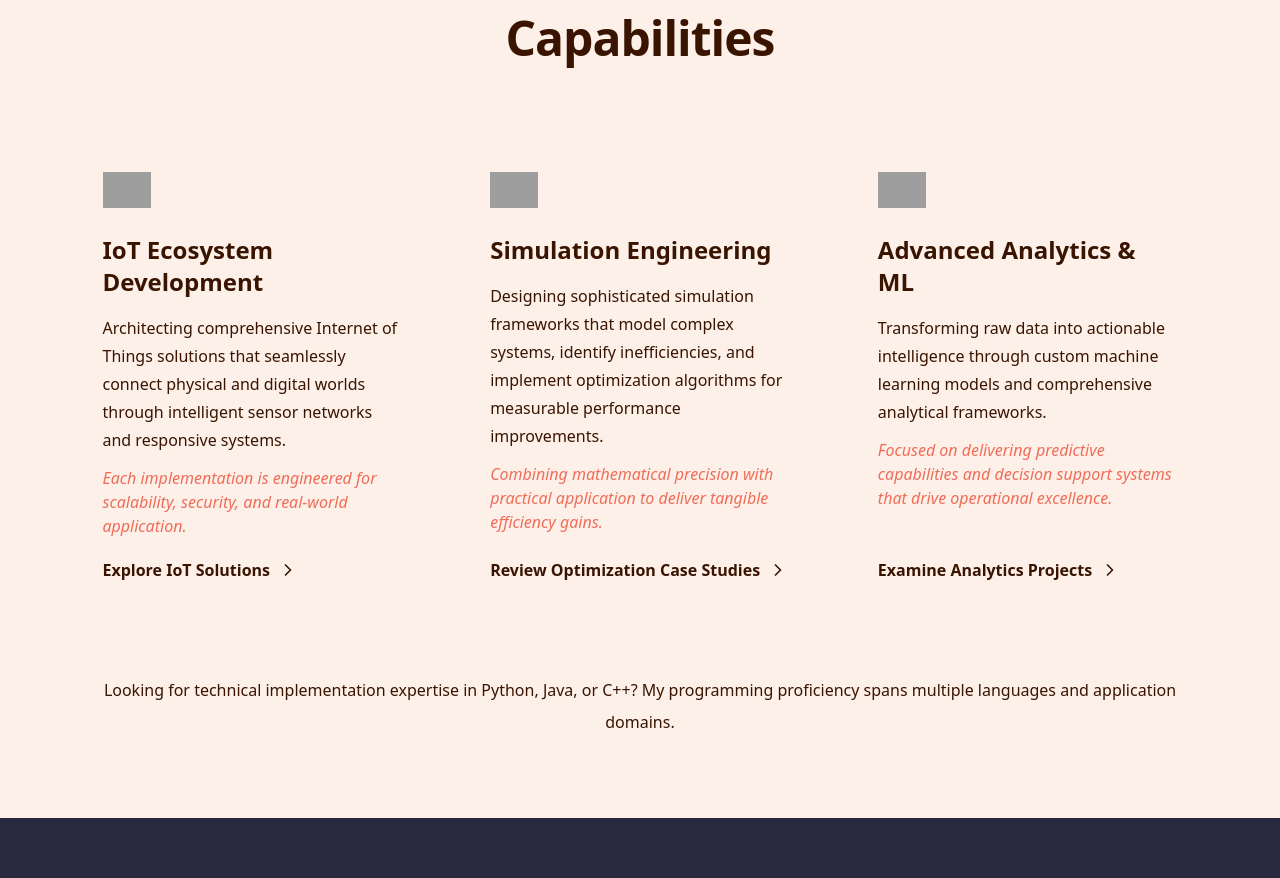
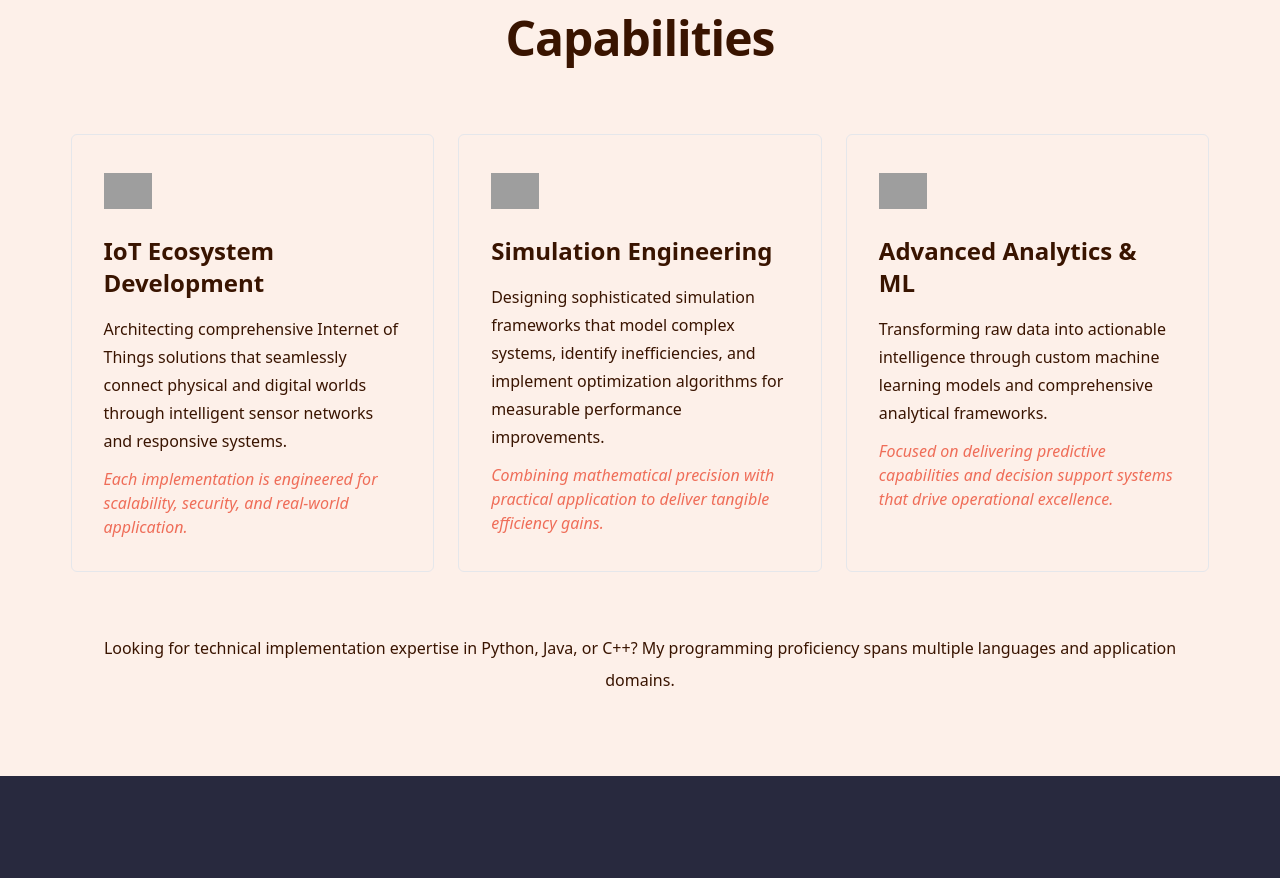
Before and after one commit to simoneterranova/Portfolio-simo, a React (Vite) app: page / in a window 1280 px wide. Shown: the part 1020-1898 px from the top of the page. Built offline with nearby package versions, Linux system fonts and the light colour scheme; grey boxes are pictures that could not be loaded.

Commit message:
Refactor UI elements
- Added borders to service cards.
- Removed unnecessary buttons.

```diff
--- a/src/components/ui/ServiceCard.tsx
+++ b/src/components/ui/ServiceCard.tsx
@@ -1,13 +1,11 @@
 
 import { FC } from "react";
-import { ChevronRight } from "lucide-react";
 
 interface ServiceCardProps {
   icon: string;
   title: string;
   description: string;
   differentiation: string;
-  actionText: string;
 }
 
 export const ServiceCard: FC<ServiceCardProps> = ({
@@ -15,10 +13,9 @@ export const ServiceCard: FC<ServiceCardProps> = ({
   title,
   description,
   differentiation,
-  actionText,
 }) => {
   return (
-    <div className="bg-[rgba(253,240,233,1)] p-8 rounded-md flex flex-col h-full">
+    <div className="bg-[rgba(253,240,233,1)] p-8 rounded-md flex flex-col h-full border border-gray-200">
       <img src={icon} alt="" className="w-12 h-12 object-contain" />
       <h3 className="text-[#391400] text-xl md:text-2xl font-bold leading-tight mt-5">
         {title}
@@ -29,13 +26,6 @@ export const ServiceCard: FC<ServiceCardProps> = ({
       <p className="text-[#EF6D58] text-base mt-3 italic break-words">
         {differentiation}
       </p>
-      <a
-        href="#"
-        className="mt-auto text-[#391400] font-bold text-base flex items-center gap-2 group pt-5"
-      >
-        {actionText}
-        <ChevronRight className="w-5 h-5 group-hover:translate-x-1 transition-transform" />
-      </a>
     </div>
   );
 };
--- a/src/pages/Index.tsx
+++ b/src/pages/Index.tsx
@@ -34,21 +34,18 @@ const Index = () => {
               title="IoT Ecosystem Development"
               description="Architecting comprehensive Internet of Things solutions that seamlessly connect physical and digital worlds through intelligent sensor networks and responsive systems."
               differentiation="Each implementation is engineered for scalability, security, and real-world application."
-              actionText="Explore IoT Solutions"
             />
             <ServiceCard
               icon="https://cdn.builder.io/api/v1/image/assets/TEMP/5d41cf189d2141f5c6c1f8178a5e0173ef3e4b54b8212a834222e11987d6d7f3?placeholderIfAbsent=true"
               title="Simulation Engineering"
               description="Designing sophisticated simulation frameworks that model complex systems, identify inefficiencies, and implement optimization algorithms for measurable performance improvements."
               differentiation="Combining mathematical precision with practical application to deliver tangible efficiency gains."
-              actionText="Review Optimization Case Studies"
             />
             <ServiceCard
               icon="https://cdn.builder.io/api/v1/image/assets/TEMP/7536a91837422362247aa79c66f7364be655e3d409453097ae25df8589c8cc9d?placeholderIfAbsent=true"
               title="Advanced Analytics & ML"
               description="Transforming raw data into actionable intelligence through custom machine learning models and comprehensive analytical frameworks."
               differentiation="Focused on delivering predictive capabilities and decision support systems that drive operational excellence."
-              actionText="Examine Analytics Projects"
             />
           </div>
         </div>
```
